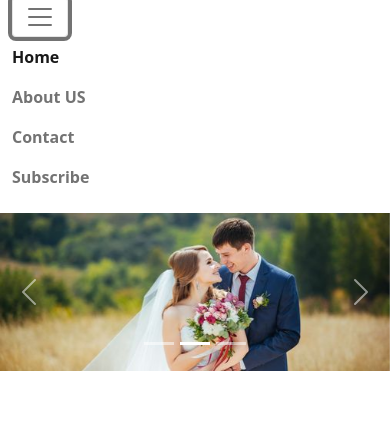
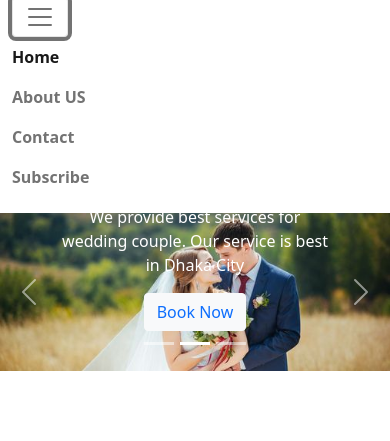
Before and after one commit to Mostafizur10681/convention-center, a plain HTML site: page index.html in a window 390 px wide. Both pictures are taken after a click on the button 40 px from the left and 68 px from the top of the page. Shown: the part 51-492 px from the top of the page. Drawn offline with nearby package versions, Linux system fonts and the light colour scheme.

Commit message:
media query added

```diff
--- a/css/custom.css
+++ b/css/custom.css
@@ -9,3 +9,12 @@
     font-size: 40px;
     font-weight: 700;
 }
+
+@media screen and (max-width: 576px) {
+    .custom-heading h1{
+        font-size: 20px;
+    }
+    .custom-heading p{
+        font-size: 16px;
+    }
+}
--- a/index.html
+++ b/index.html
@@ -63,7 +63,7 @@
                 <div class="carousel-inner">
                     <div class="carousel-item  active">
                         <img src="images/banner.png" class="d-block w-100" alt="...">
-                        <div class="carousel-caption d-none d-md-block mb-5">
+                        <div class="carousel-caption custom-heading">
                             <h1 class=" heading-custom-font"><span>The perfect venue for your</span>
                                 <br>
                                 <span>next event</span>
@@ -76,8 +76,8 @@
                         </div>
                     </div>
                     <div class="carousel-item opacity-100">
-                        <img src="images/wedding-couple.jpg" class="d-block w-100" alt="...">
-                        <div class="carousel-caption mb-5 d-none d-md-block">
+                        <img src="images/wedding-couple.jpg" class="w-100 " alt="...">
+                        <div class="carousel-caption custom-heading">
                             <h1 class="heading-custom-font"><span>The perfect couple in their</span>
                                 <br>
                                 <span>wedding party</span>
@@ -89,7 +89,7 @@
                     </div>
                     <div class="carousel-item opacity-100">
                         <img src="images/wedding-table.jpg" class="d-block w-100" alt="...">
-                        <div class="carousel-caption  mb-5 d-none d-md-block">
+                        <div class="carousel-caption custom-heading   d-md-block">
                             <h1 class="heading-custom-font"><span>The perfect design for </span>
                                 <br>
                                 <span>wedding party</span>
@@ -100,6 +100,7 @@
                                 href="https://communitycenterbd.com/booking/bgb-banquet-hall/">Book Now</a>
                         </div>
                     </div>
+
                 </div>
                 <button class="carousel-control-prev" type="button" data-bs-target="#carouselExampleCaptions"
                     data-bs-slide="prev">
```
